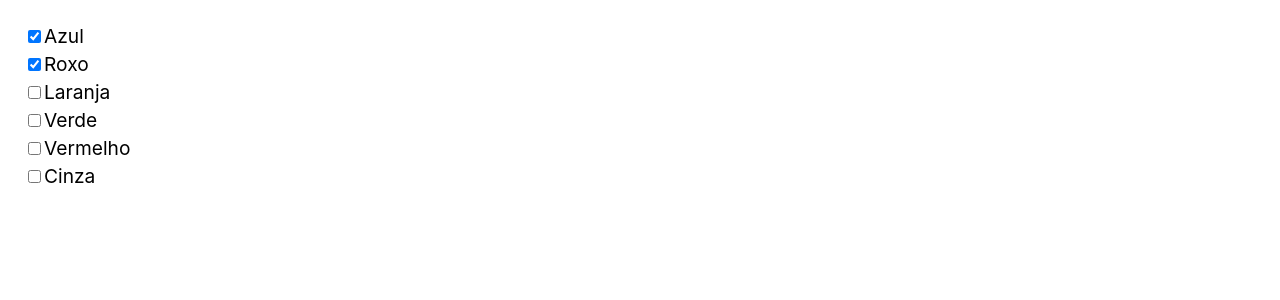
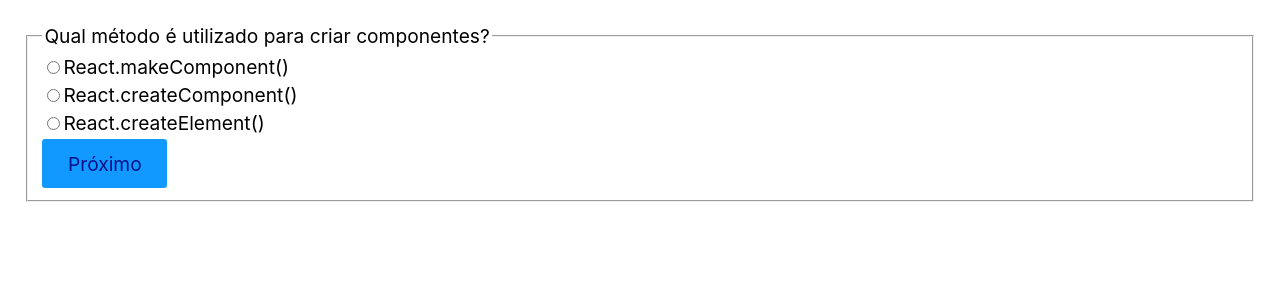
Before and after one commit to augustopiatto/Origamid-React, a React (Vite) app: page / in a window 1280 px wide. Shown: the top 300 px of the page. Built offline with nearby package versions, Linux system fonts and the light colour scheme; the HTML template or start-up script is replaced by a standard one.

Commit message:
exercicio das aulas 6, 7, 8, 9, 10 e 11 do modulo 4

```diff
--- a/src/App.jsx
+++ b/src/App.jsx
@@ -1,42 +1,93 @@
 import React, { useState } from 'react';
+import Pergunta from './Pergunta.jsx';
 
-const coresArray = ['azul', 'roxo', 'laranja', 'verde', 'vermelho', 'cinza'];
+const perguntas = [
+  {
+    pergunta: 'Qual método é utilizado para criar componentes?',
+    options: [
+      'React.makeComponent()',
+      'React.createComponent()',
+      'React.createElement()',
+    ],
+    resposta: 'React.createElement()',
+    id: 'p1',
+  },
+  {
+    pergunta: 'Como importamos um componente externo?',
+    options: [
+      'import Component from "./Component"',
+      'require("./Component")',
+      'import "./Component"',
+    ],
+    resposta: 'import Component from "./Component"',
+    id: 'p2',
+  },
+  {
+    pergunta: 'Qual hook não é nativo?',
+    options: ['useEffect()', 'useFetch()', 'useCallback()'],
+    resposta: 'useFetch()',
+    id: 'p3',
+  },
+  {
+    pergunta: 'Qual palavra deve ser utilizada para criarmos um hook?',
+    options: ['set', 'get', 'use'],
+    resposta: 'use',
+    id: 'p4',
+  },
+];
 
 const App = () => {
-  // Otimize o código do slide anterior
-  // Utilizando a array abaixo para mostrar
-  // cada checkbox na tela.
+  const [resultado, setResultado] = useState(0);
+  const [pagAtual, setPagAtual] = useState(0);
+  const [respostas, setRespostas] = useState({
+    p1: '',
+    p2: '',
+    p3: '',
+    p4: '',
+  });
 
-  const [cores, setCores] = useState(['azul', 'roxo']);
+  const handleSubmit = (event) => {
+    event.preventDefault();
+  };
 
-  const handleChange = ({ target }) => {
-    if (target.checked) {
-      setCores([...cores, target.value]);
+  const resultadoFinal = () => {
+    const resultado = perguntas.filter(
+      (pergunta) => pergunta.resposta === respostas[pergunta.id],
+    );
+    setResultado(`Você acertou: ${resultado.length} de ${perguntas.length}`);
+  };
+
+  const handleClick = () => {
+    if (pagAtual < perguntas.length - 1) {
+      setPagAtual(pagAtual + 1);
     } else {
-      setCores(cores.filter((cor) => cor !== target.value));
+      setPagAtual(pagAtual + 1);
+      resultadoFinal();
     }
   };
 
-  const handleChecked = (cor) => {
-    return cores.includes(cor);
-  };
-
   return (
-    <>
-      {coresArray.map((cor) => {
+    <form onSubmit={handleSubmit}>
+      {perguntas.map((pergunta, index) => {
         return (
-          <label key={cor} style={{ textTransform: 'capitalize' }}>
-            <input
-              type="checkbox"
-              value={cor}
-              checked={handleChecked(cor)}
-              onChange={handleChange}
-            />
-            {cor}
-          </label>
+          <div key={pergunta.id}>
+            {pagAtual === index && (
+              <fieldset>
+                <Pergunta
+                  pergunta={pergunta}
+                  respostas={respostas}
+                  setRespostas={setRespostas}
+                />
+                <button onClick={handleClick}>
+                  {index !== perguntas.length - 1 ? 'Próximo' : 'Confirmar'}
+                </button>
+              </fieldset>
+            )}
+          </div>
         );
       })}
-    </>
+      {!!resultado && <p>Resultado Final: {resultado}</p>}
+    </form>
   );
 };
 
--- /dev/null
+++ b/src/Pergunta.jsx
@@ -0,0 +1,25 @@
+import React from 'react';
+import Radio from './Radio.jsx';
+
+const Pergunta = ({ pergunta, respostas, setRespostas }) => {
+  return (
+    <>
+      <legend>{pergunta.pergunta}</legend>
+      {pergunta.options.map((option) => {
+        return (
+          <Radio
+            option={option}
+            resposta={pergunta.resposta}
+            respostas={respostas}
+            setRespostas={setRespostas}
+            value={respostas[pergunta.id]}
+            key={option}
+            {...pergunta}
+          />
+        );
+      })}
+    </>
+  );
+};
+
+export default Pergunta;
--- /dev/null
+++ b/src/Radio.jsx
@@ -0,0 +1,22 @@
+import React from 'react';
+
+const Radio = ({ id, option, value, respostas, setRespostas }) => {
+  const handleChange = ({ target }) => {
+    setRespostas({ ...respostas, [target.id]: target.value });
+  };
+
+  return (
+    <label>
+      <input
+        id={id}
+        checked={value === option}
+        type="radio"
+        value={option}
+        onChange={handleChange}
+      />
+      {option}
+    </label>
+  );
+};
+
+export default Radio;
```
